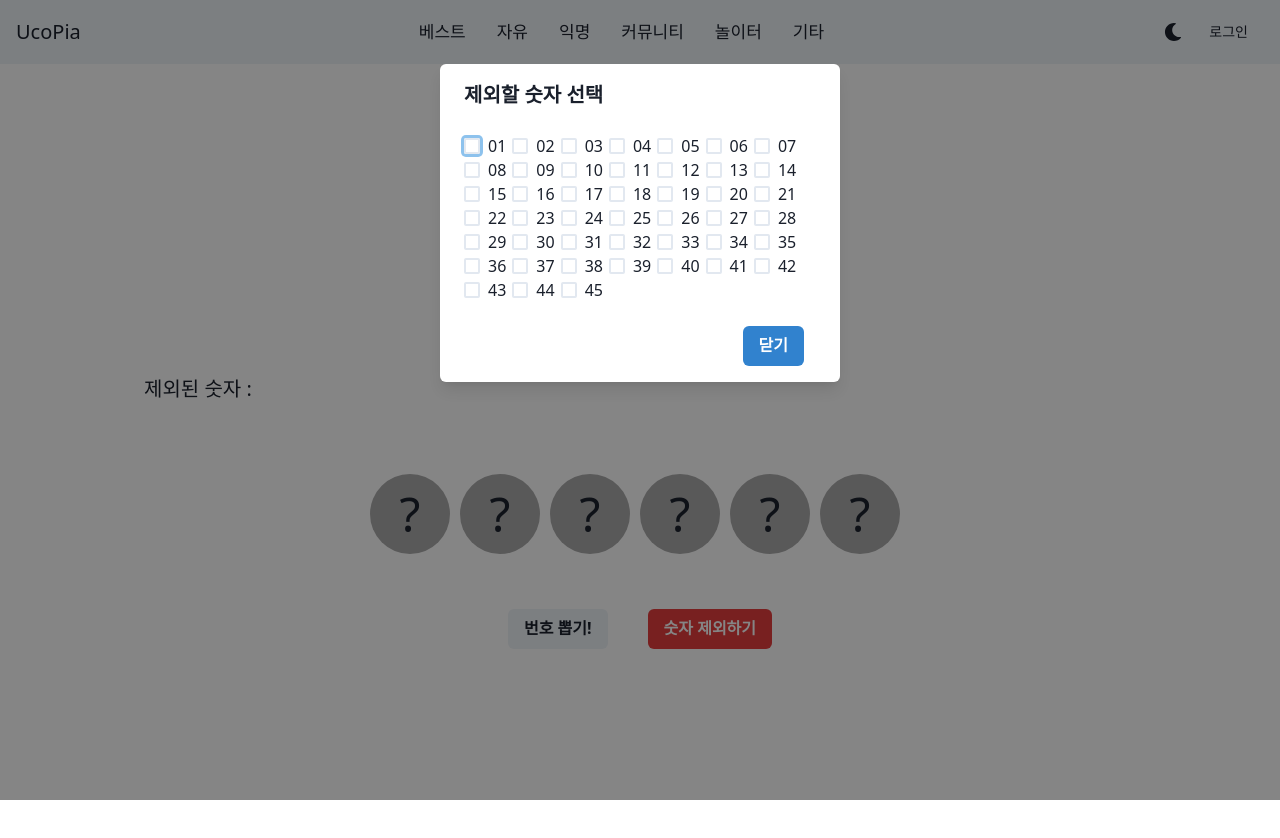
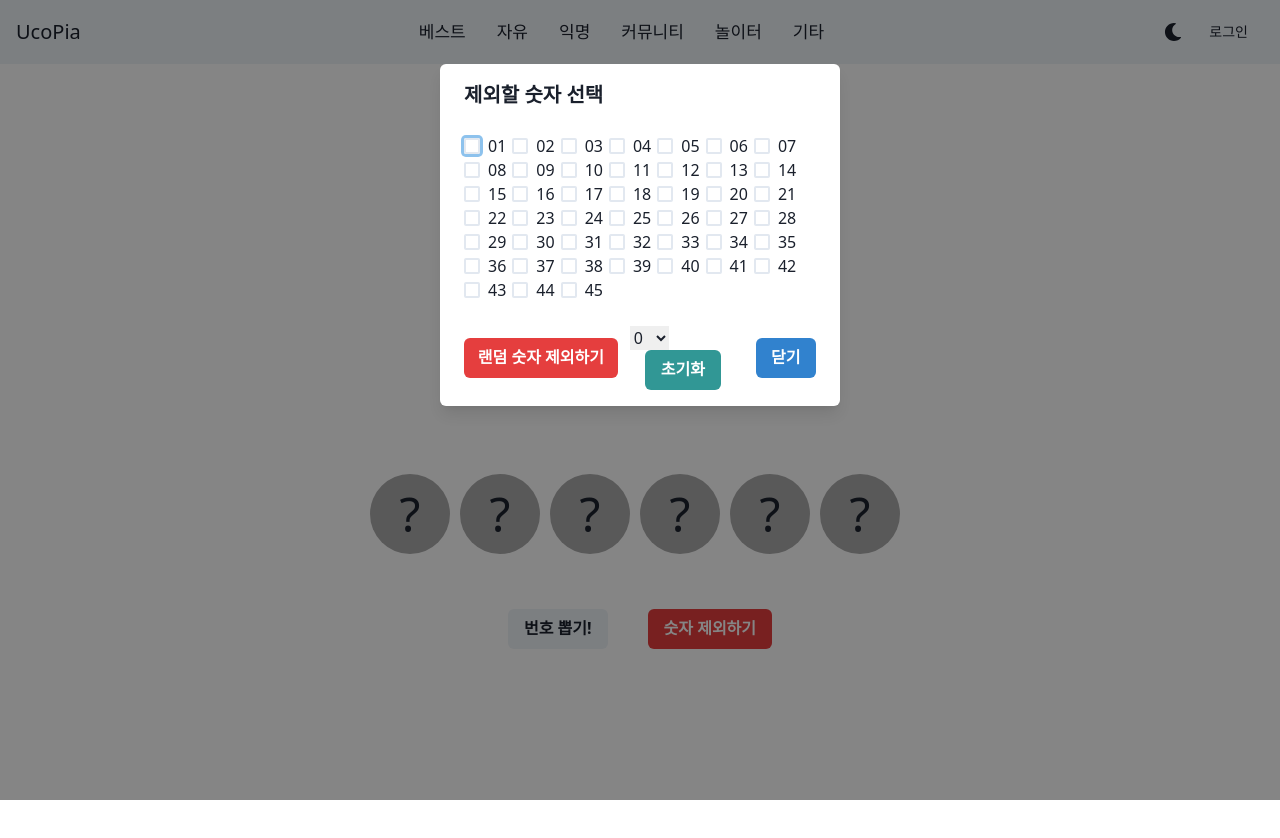
Before and after one commit to Butler-SIM/fff-front, a React (Create React App) app: page /lotto in a window 1280 px wide. Both pictures are taken after a click on the button "숫자 제외하기". Shown: the top 838 px of the page. Built offline with nearby package versions, Linux system fonts and the light colour scheme.

Commit message:
fix lotto

```diff
--- a/src/components/playground/LotteryBox.tsx
+++ b/src/components/playground/LotteryBox.tsx
@@ -24,20 +24,26 @@ export default class LotteryBox extends React.Component<
   LotteryBoxState
 > {
   constructor(props: LotteryBoxProps) {
-    console.log("몇번?")
     super(props);
     this.state = {
       number: [0, 0, 0, 0, 0, 0],
       effect: false,
+
+      // Change this line
       excludedNumbers: [],
+
       isExcludeModalOpen: false,
+
+      // Add this line
+      selectedExcludeCount: null,
     };
   }
 
   randomize = () => {
     if (!this.state.effect) {
-      const excludedSet = new Set(this.state.excludedNumbers.map(Number)); // 제외할 숫자를 숫자 형태의 Set으로 변환
-      const availableNumbers = numbers.filter((num) => !excludedSet.has(num)); // 제외된 숫자를 제외한 사용 가능한 번호들
+      const excludedSet = new Set(this.state.excludedNumbers.map(Number)); // Exclude numbers in Set form
+      const availableNumbers = numbers.filter((num) => !excludedSet.has(num)); // Available numbers excluding the excluded ones
+
       const arr = [];
       for (let i = 0; i < this.state.number.length; i++) {
         const randomIndex = Math.floor(Math.random() * availableNumbers.length);
@@ -63,19 +69,23 @@ export default class LotteryBox extends React.Component<
             로또 번호 생성기
           </Text>
 
-          {/* 제외된 숫자  */}
+          {/* Excluded Numbers */}
           <Box
             id="excludedNumbers"
-            display="flex"
             flexWrap={{ base: "wrap", md: "nowrap" }}
             alignItems="center"
             justifyContent="left"
             mb={10}
           >
-            <Text>제외된 숫자 : </Text>
+            <Box>
+              <Text>
+                제외된 숫자 : ({this.state.excludedNumbers.length}개){" "}
+              </Text>
+            </Box>
+
             {this.state.excludedNumbers
-              .slice() // 원본 배열을 수정하지 않기 위해 복사한 후 정렬합니다.
-              .sort((a, b) => Number(a) - Number(b)) // 낮은 순서로 정렬합니다.
+              .slice()
+              .sort((a, b) => Number(a) - Number(b))
               .map((numStr: string, index: number) => {
                 let bgColor;
                 const num = Number(numStr);
@@ -90,15 +100,37 @@ export default class LotteryBox extends React.Component<
                 } else if (num >= 41 && num <= 45) {
                   bgColor = "#17b63a";
                 }
-
                 return (
-                  <Text
+                  <Checkbox
                     key={index}
-                    className="smallBall"
-                    bg={bgColor}
+                    value={num.toString()}
+                    isChecked={this.state.excludedNumbers.includes(
+                      num.toString()
+                    )}
+                    onChange={(e) => {
+                      const isChecked = e.target.checked;
+                      if (isChecked) {
+                        // Add the number to excludedNumbers array
+                        this.setState((prevState) => ({
+                          excludedNumbers: [
+                            ...prevState.excludedNumbers,
+                            num.toString(),
+                          ],
+                        }));
+                      } else {
+                        // Remove the number from excludedNumbers array
+                        this.setState((prevState) => ({
+                          excludedNumbers: prevState.excludedNumbers.filter(
+                            (n) => n !== num.toString()
+                          ),
+                        }));
+                      }
+                    }}
                   >
-                    {num}
-                  </Text>
+                    <Text className="smallBall" bg={bgColor}>
+                      {num}
+                    </Text>
+                  </Checkbox>
                 );
               })}
           </Box>
@@ -120,7 +152,6 @@ export default class LotteryBox extends React.Component<
               } else {
                 color = "grey ball";
               }
-
               return (
                 <LotteryItem
                   key={index}
@@ -142,7 +173,7 @@ export default class LotteryBox extends React.Component<
               번호 뽑기!
             </Button>
 
-            {/* 숫자 제외 버튼 추가 */}
+            {/* Exclude Number Button */}
             <Button
               colorScheme="red"
               onClick={() => this.setState({ isExcludeModalOpen: true })}
@@ -152,7 +183,7 @@ export default class LotteryBox extends React.Component<
               숫자 제외하기
             </Button>
 
-            {/* 숫자 제외 모달 창 */}
+            {/* Exclude Number Modal */}
             <Modal
               isOpen={this.state.isExcludeModalOpen}
               onClose={() => this.setState({ isExcludeModalOpen: false })}
@@ -161,27 +192,31 @@ export default class LotteryBox extends React.Component<
               <ModalContent width={400}>
                 <ModalHeader>제외할 숫자 선택</ModalHeader>
                 <ModalBody>
-                  {/* 체크박스 그룹으로 모든 숫자 표시 */}
-                  {/* 체크박스가 변경될 때마다 excludedNumbers 업데이트 */}
+                  {/* Checkbox group showing all numbers */}
+                  {/* Update excludedNumbers every time the checkbox changes */}
                   <CheckboxGroup
-                    value={this.state.excludedNumbers}
+                    value={this.state.excludedNumbers.map((num) =>
+                      Number(num) < 10 ? `0${num}` : num.toString()
+                    )}
                     onChange={(values: string[]) => {
                       // Add type annotation here
-                      if (values.length > 25) {
-                        alert("25개까지만 제외 가능합니다.");
+                      if (values.length > 30) {
+                        alert("30개까지만 제외 가능합니다.");
                         return;
                       }
-                      this.setState({ excludedNumbers: values }); // Save as strings
+
+                      // Change this line
+                      this.setState({ excludedNumbers: values });
                     }}
                   >
                     {numbers.map((num) => {
-                      // num이 한 자리 수인 경우 앞에 공백 두 개를 추가
+                      // Add two spaces in front of the number if it is a single digit
                       const displayNum = num < 10 ? `0${num}` : num.toString();
 
                       return (
-                        // 각 체크박스는 해당 숫자를 value로 가짐
-                        // key prop으로 num을 전달하여 리액트가 각 요소를 식별할 수 있게 함
-                        // displayNum 값을 사용하여 표시
+                        // Each checkbox has its own number as its value
+                        // Passes the key prop to allow React to identify each element
+                        // Uses the displayNum value for display
                         <Checkbox value={displayNum} key={num} mr={1.5}>
                           {displayNum}
                         </Checkbox>
@@ -189,10 +224,93 @@ export default class LotteryBox extends React.Component<
                     })}
                   </CheckboxGroup>
                 </ModalBody>
-                <ModalFooter>
+                <ModalFooter justifyContent="space-between">
+                  <Button
+                    colorScheme="red"
+                    mr={3}
+                    onClick={() => {
+                      const excludeCount =
+                        Number(this.state.selectedExcludeCount) ?? null;
+
+                      if (
+                        excludeCount === null ||
+                        excludeCount + this.state.excludedNumbers.length > 30
+                      ) {
+                        alert("30개까지 제외할 수 있습니다.");
+                        return;
+                      }
+
+                      let availableNumbers = numbers.filter(
+                        (num) =>
+                          !this.state.excludedNumbers.includes(num.toString())
+                      );
+
+                      for (let i = 0; i < excludeCount; i++) {
+                        if (availableNumbers.length === i) {
+                          break;
+                        }
+
+                        const randomIndex = Math.floor(
+                          Math.random() * availableNumbers.length
+                        );
+
+                        const randomNumber = availableNumbers.splice(
+                          randomIndex,
+                          1
+                        )[0];
+
+                        // Update the state directly in the loop instead of after the loop finishes.
+                        this.setState((prevState) => ({
+                          excludedNumbers: [
+                            ...prevState.excludedNumbers,
+                            randomNumber.toString(),
+                          ],
+                        }));
+                      }
+                    }}
+                  >
+                    랜덤 숫자 제외하기
+                  </Button>
+
+                  <div>
+                    <select
+                      onChange={(e) => {
+                        this.setState({
+                          selectedExcludeCount: Number(e.target.value),
+                        });
+                      }}
+                      defaultValue=""
+                    >
+                      {/* Add an empty option for default value */}
+                      <option value="" disabled hidden>
+                        0
+                      </option>
+
+                      {Array.from({ length: 30 }, (_, i) => i + 1).map(
+                        (num) => (
+                          <option key={num} value={num}>
+                            {num}
+                          </option>
+                        )
+                      )}
+                    </select>
+
+                    <Button
+                      colorScheme="teal"
+                      ml={15}
+                      onClick={() => {
+                        this.setState({
+                          excludedNumbers: [],
+                          selectedExcludeCount: null,
+                        });
+                      }}
+                    >
+                      초기화
+                    </Button>
+                  </div>
+
                   <Button
                     colorScheme="blue"
-                    mr={3}
                     onClick={() => this.setState({ isExcludeModalOpen: false })}
                   >
                     닫기
--- a/src/components/playground/lotto.ts
+++ b/src/components/playground/lotto.ts
@@ -7,10 +7,9 @@ export interface LotteryBoxState {
   excludedNumbers: string[]; // Update this line
   effect: boolean;
   isExcludeModalOpen: boolean;
+  // Add this line
+  selectedExcludeCount?: any;
 }
-
-
-
 
 export interface LotteryItemProps {
   index: string;
```
Lines whose indentation alone changed are shown as unchanged.
